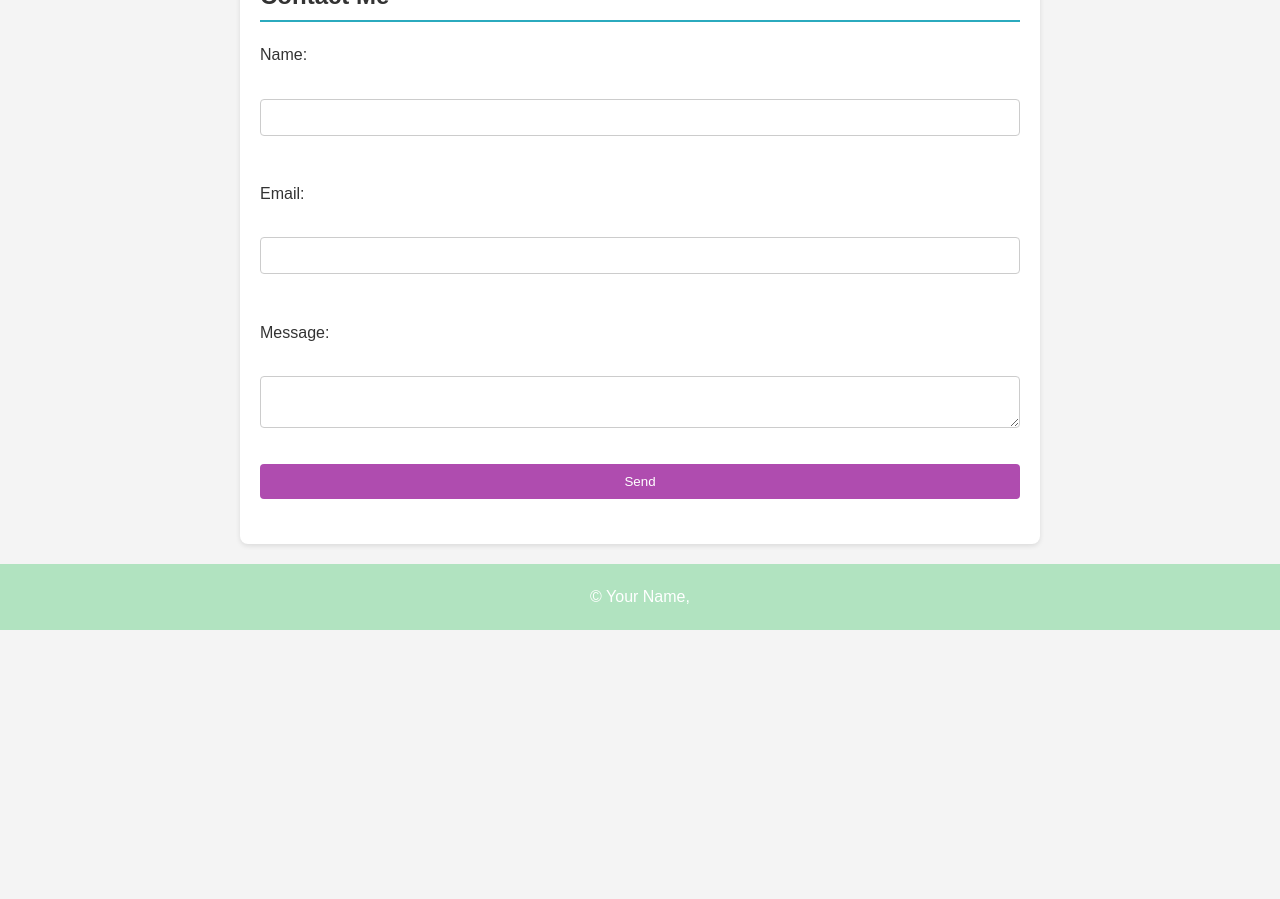
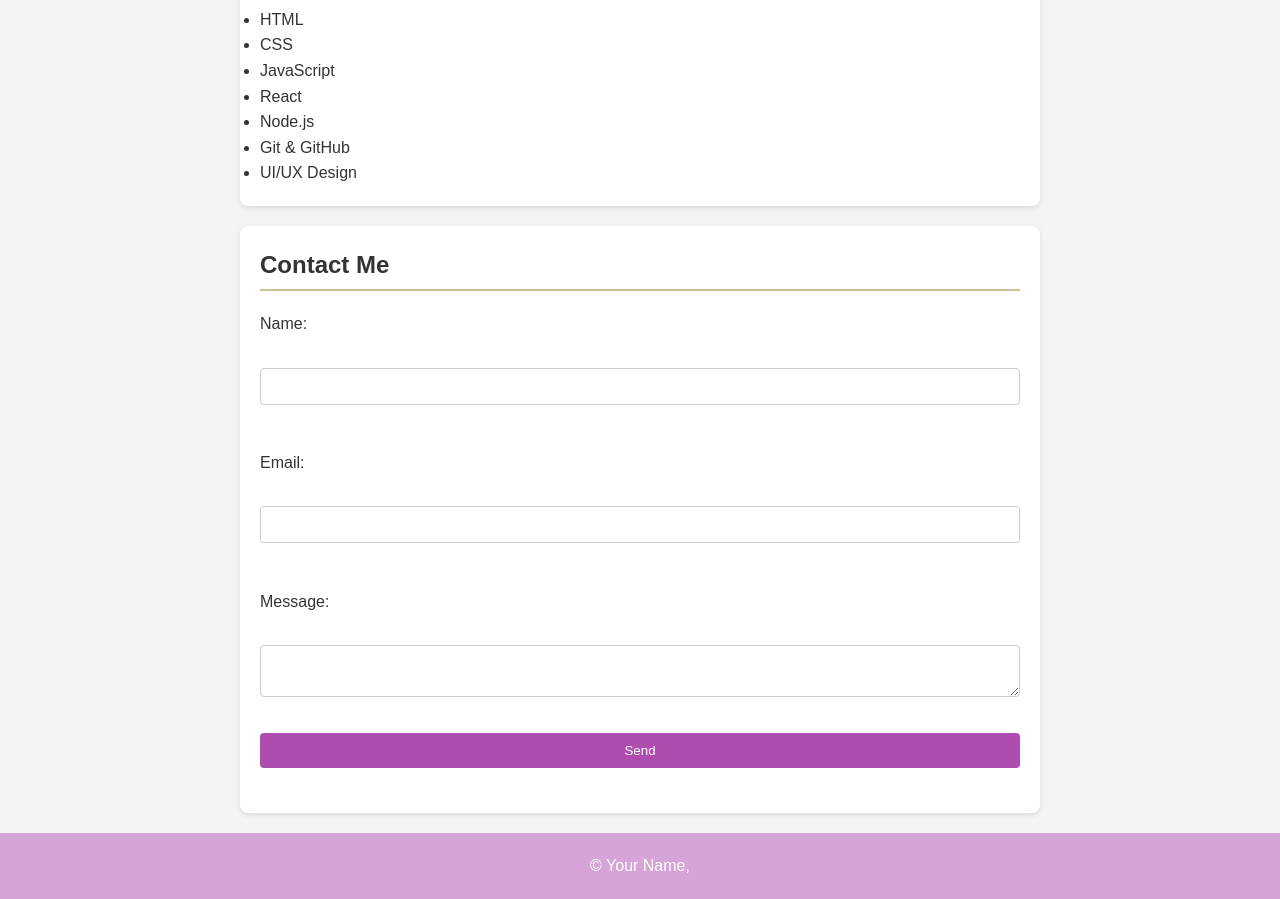
Before and after one commit to krishchapokhrel-code/FSD, a plain HTML site: page index.html in a window 1280 px wide. Shown: the part 702-1601 px from the top of the page. Before the commit the page ends 1332 px from the top, so only its background shows below. Drawn offline with Linux system fonts and the light colour scheme.

Commit message:
Your commit message

```diff
--- a/index.html
+++ b/index.html
@@ -9,10 +9,6 @@
 <body>
     <header>
         <h1>Heyy, I'm krishcha</h1>
-        <div class="profile">
-        <img src="image.jpg" alt="welcome" class="profile-photo">
-
-    </div>
 
     </header>
     <section id="about">
@@ -21,6 +17,7 @@
     <p>->I enjoy tackling new challenges and continuously improving my skills in modern web technologies., I strive to build innovative solutions that make a difference. I'm always eager to learn and take on new challenges in the tech world.</p>
     <p>->In my free time, I enjoy  GitHub and making websites,using unity,designs in figma. Feel free to connect with me!</p>
 </section>
+
     </section>
     <section id="projects">
         <h2>Projects</h2>
@@ -28,6 +25,21 @@
         <p>rail platform safety game</p>
         <p>Java Banking System</p>
     </section>
+
+    <!-- Skills Section -->
+    <section id="skills">
+        <h2>Skills</h2>
+        <ul>
+            <li>HTML</li>
+            <li>CSS</li>
+            <li>JavaScript</li>
+            <li>React</li>
+            <li>Node.js</li>
+            <li>Git & GitHub</li>
+            <li>UI/UX Design</li>
+        </ul>
+    </section>
+
     <section id="contact">
         <h2>Contact Me</h2>
         <form>
@@ -47,6 +59,7 @@
             <br/>
         </form>
     </section>
+
     <footer>
         <p>&copy; Your Name, <span id="year"></span></p>
     </footer>
--- a/style.css
+++ b/style.css
@@ -39,7 +39,7 @@ section {
 }
 
 h2 {
-    border-bottom: 2px solid #2baabe; /* Underline for section headings */
+    border-bottom: 2px solid #d0be9b; /* Underline for section headings */
     padding-bottom: 5px;
 }
 
@@ -71,13 +71,13 @@ button {
 }
 
 button:hover {
-    background: #4591a0; /* Darker blue on hover */
+    background: hsl(165, 58%, 60%); /* Darker blue on hover */
 }
 
 footer {
     text-align: center;
     padding: 20px;
-    background: #43c66a61; /* Dark background for footer */
+    background: #a321a961; /* Dark background for footer */
     color: rgb(255, 255, 255); /* White text */
 }
 
```
Also changed, not shown: image.jpg (deleted).
